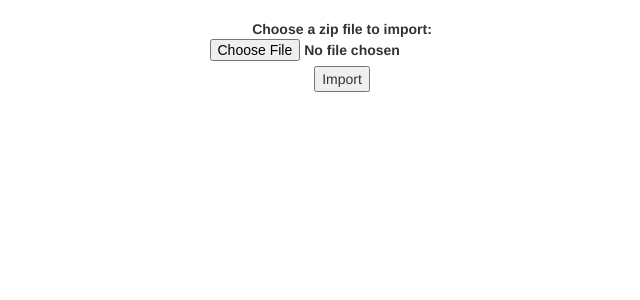
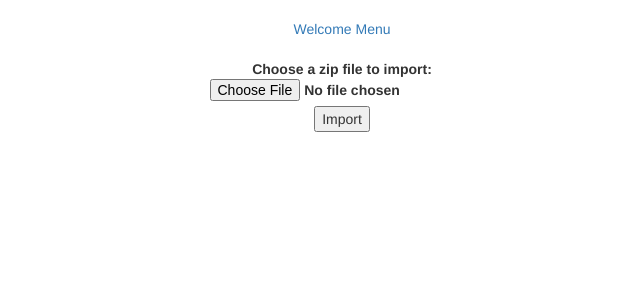
Before and after one commit to radorb/SIebookFall2016, a PHP site: page /import.php in a window 1280 px wide. Shown: the part 51-351 px from the top of the page, without its empty margins (298-938 px from the left). Run offline with PHP 8.4, Linux system fonts and the light colour scheme; the visitor is signed in with stand-in values (Sample User, id 1); data that the repository does not hold is empty.

Commit message:
new commit

```diff
--- a/import.php
+++ b/import.php
@@ -113,6 +113,9 @@ deleteDirectory('import/chapters');
 
 <div id="body1" class="container-fluid" align = "center">
     <br>
+    <a href="welcome.php">Welcome Menu</a>
+    <br>
+    <br>
     <?php if($message) echo "<p>$message</p>"; ?>
     <form enctype="multipart/form-data" method="post" action="">
     <label>Choose a zip file to import: <input type="file" name="zip_file" /></label>
```
